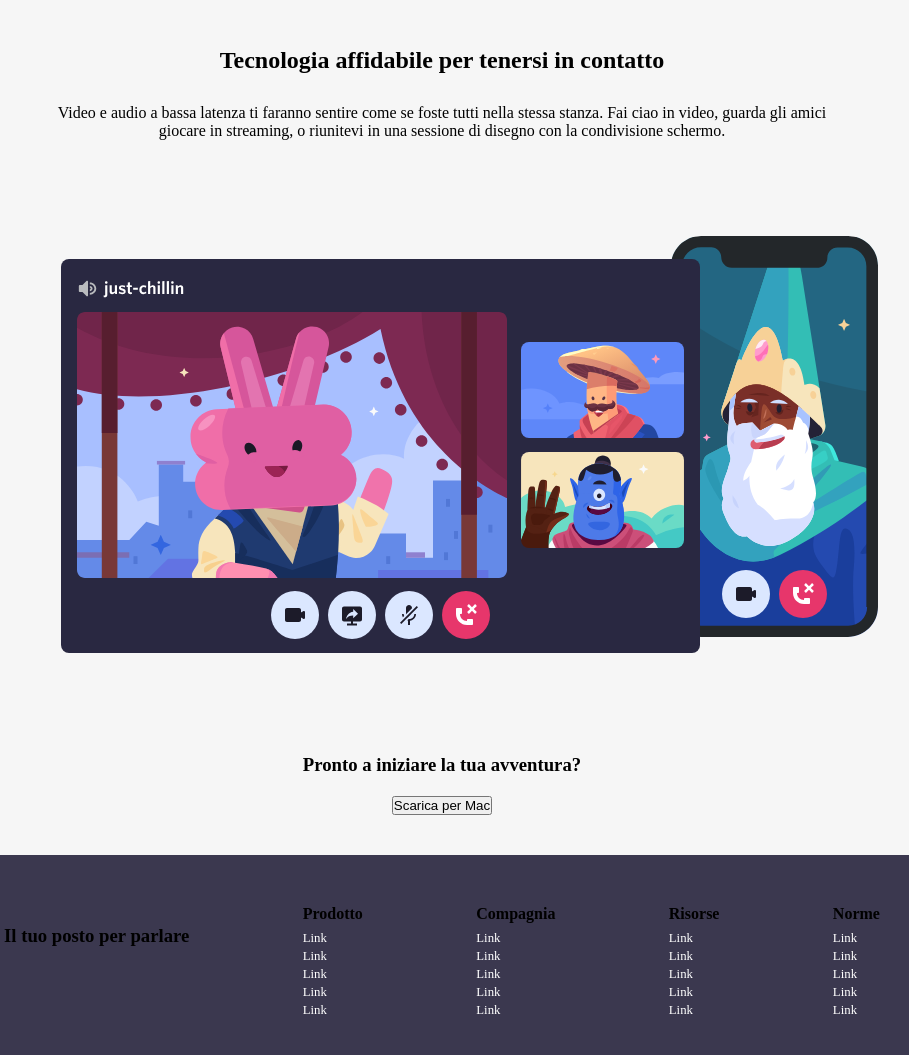
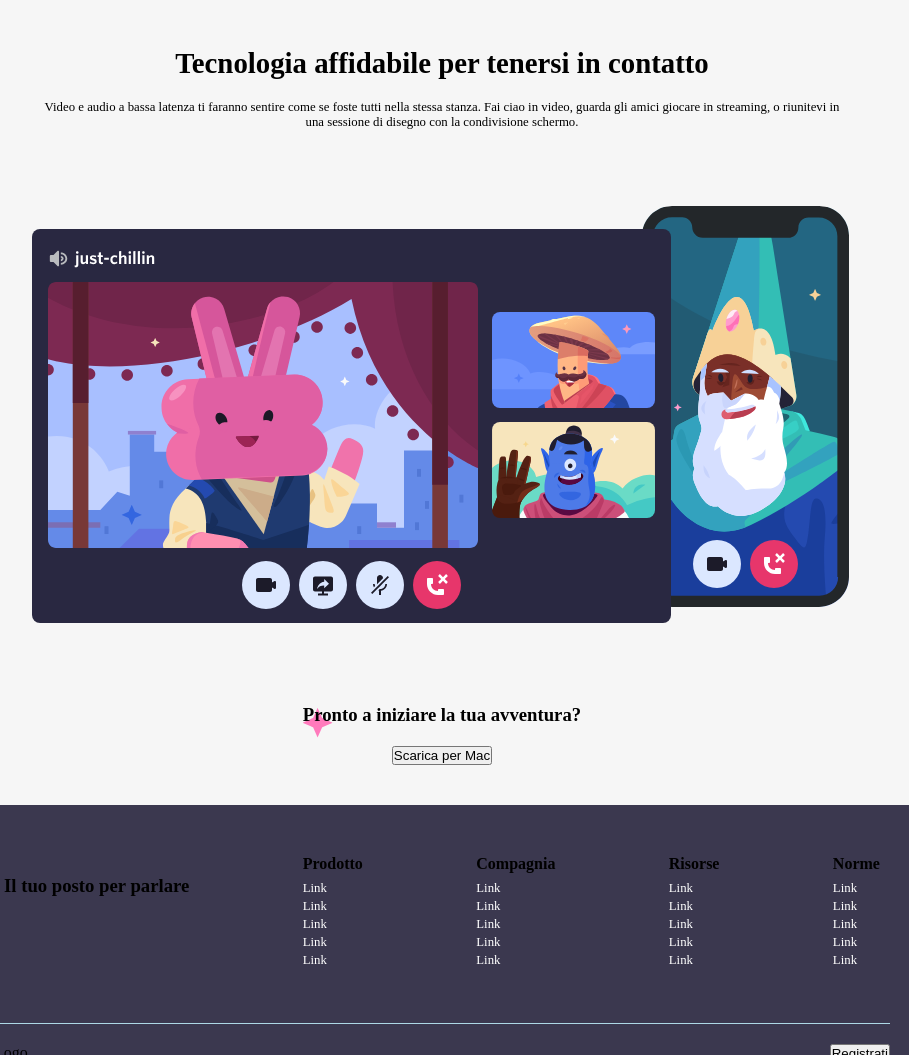
Before and after one commit to andreaa21/htmlcss-discord, a plain HTML site: page index.html in a window 1280 px wide. Shown: the part 1839-2894 px from the top of the page, without its empty margins (198-1107 px from the left). Drawn offline with Linux system fonts and the light colour scheme.

Commit message:
change section-4-text font size

```diff
--- a/css/style.css
+++ b/css/style.css
@@ -189,18 +189,35 @@
 }
 
 .section-4 .section-content{
-  text-align: center;
+  display: flex;
+  flex-direction: column;
+  justify-content: space-evenly;
+  align-items: center;
   width: 70%;
   padding: 40px;
 }
 
+.section-4-text{
+  display: flex;
+  flex-direction: column;
+  font-size: 0.8rem;
+  text-align: center;
+}
+
 .section-4 .section-content h2{
   width: 100%;
-  padding: 10px 0;
+  padding: 10px 0 0;
+  text-align: center;
+  font-size: 1.8rem;
 }
 
-.section-4 .section-content p, .image-4, h3{
+.section-4 .section-content p, h3{
   padding: 20px 0;
+}
+
+.section-4 .section-content h3{
+  background-image: url(../img/stars.svg);
+  background-size: cover;
 }
 /* /SECTION-4 */
 
```
